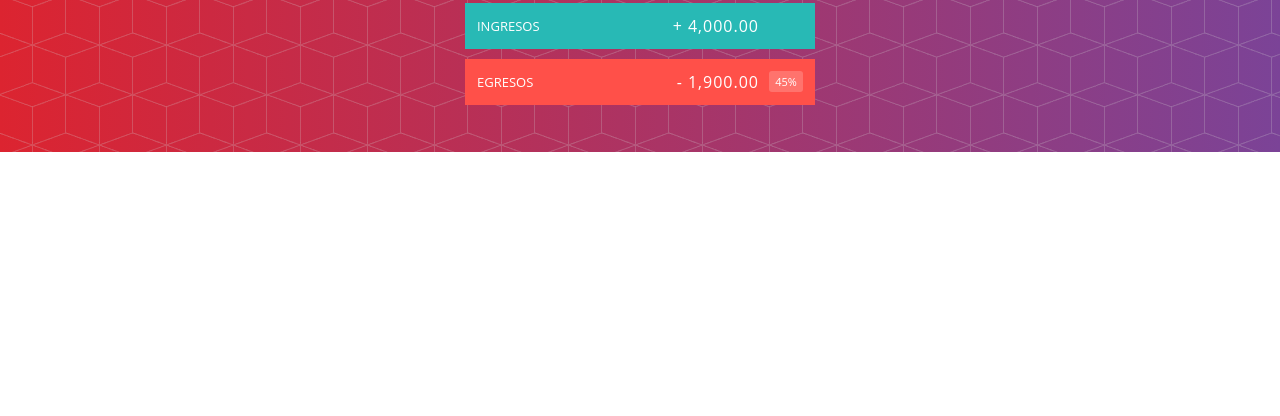
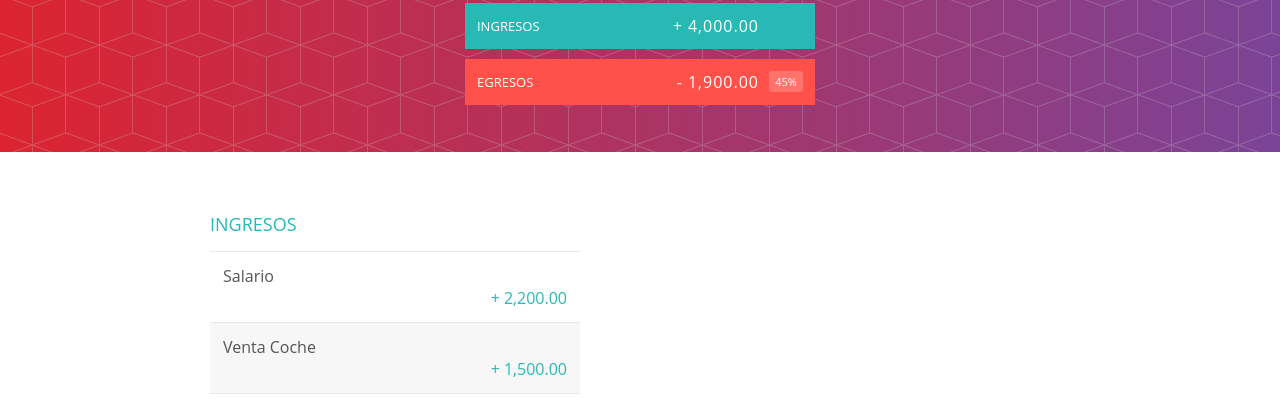
Before and after one commit to alainmelendez/AplicacionPresupuesto-JS, a plain HTML site: page index.html in a window 1280 px wide. Shown: the part 168-584 px from the top of the page. Drawn offline with nearby package versions, Linux system fonts and the light colour scheme.

Commit message:
Aplicacion presupuesto con JS Listado de ingresos HTML

```diff
--- a/index.html
+++ b/index.html
@@ -31,9 +31,40 @@
         </div>
     </div>
 
+    <div class="contenedor limpiarEstilos">
+        <div class="ingreso">
+            <h2 class='ingreso_titulo'>Ingresos</h2>
+            <div id='lista-ingresos'>
+                <div class="elemento limpiarEstilos">
+                    <div class="elemento_descricion">Salario</div>
+                    <div class="derecha limpiarEstilos">
+                        <div class="elemento_valor">+ 2,200.00</div>
+                        <div class="elemento_eliminar">
+                            <button class='elemento_eliminar--btn'>
+                                <ion-icon name='close-outline'></ion-icon>
+                            </button>
+                        </div>
+                    </div>
+                </div>
+                <div class="elemento limpiarEstilos">
+                    <div class="elemento_descricion">Venta Coche</div>
+                    <div class="derecha limpiarEstilos">
+                        <div class="elemento_valor">+ 1,500.00</div>
+                        <div class="elemento_eliminar">
+                            <button class='elemento_eliminar--btn'>
+                                <ion-icon name='close-outline'></ion-icon>
+                            </button>
+                        </div>
+                    </div>
+                </div>
+            </div>
+        </div>
+    </div>
+
     <script src="js/Dato.js"></script>
     <script src='js/Ingreso.js'></script>
     <script src='js/Egreso.js'></script>
     <script src='js/app.js'></script>
+    <script type="module" src="https://unpkg.com/ionicons@7.1.0/dist/ionicons/ionicons.esm.js"></script>
 </body>
 </html>
```
